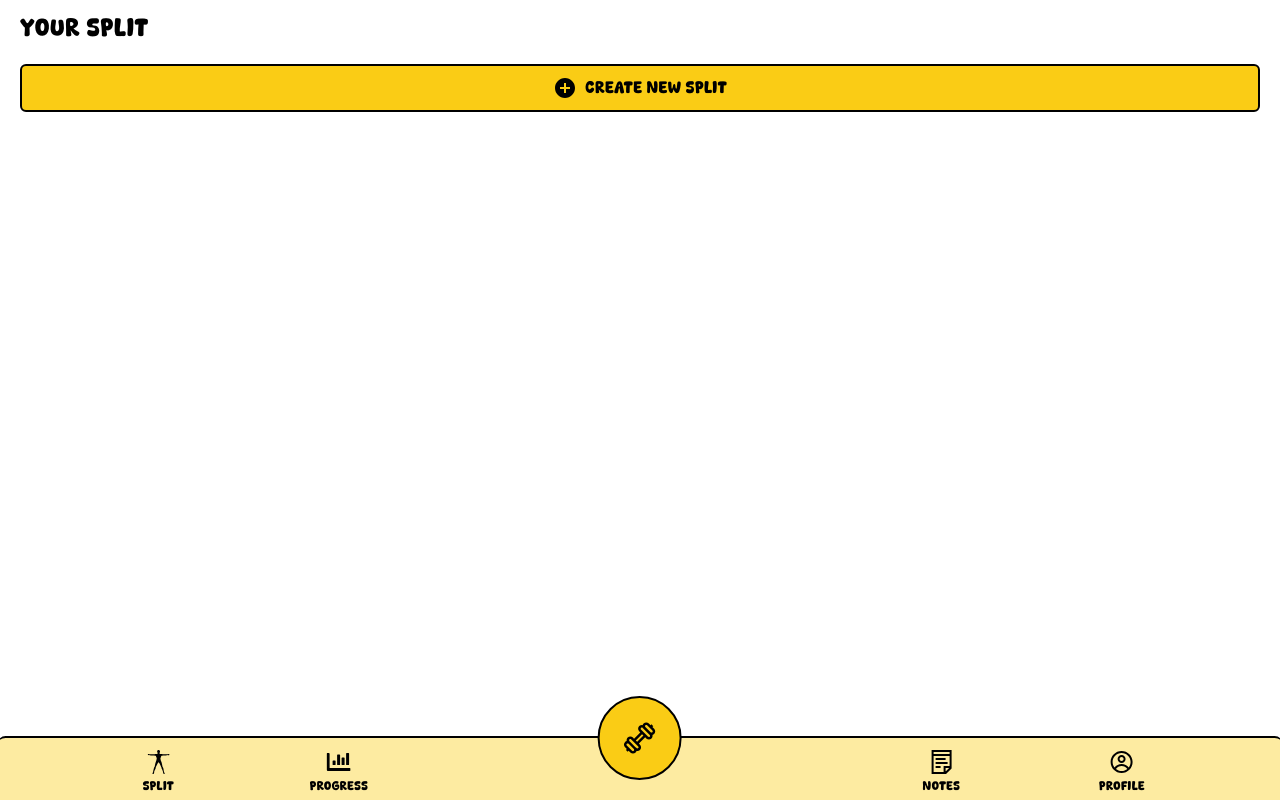
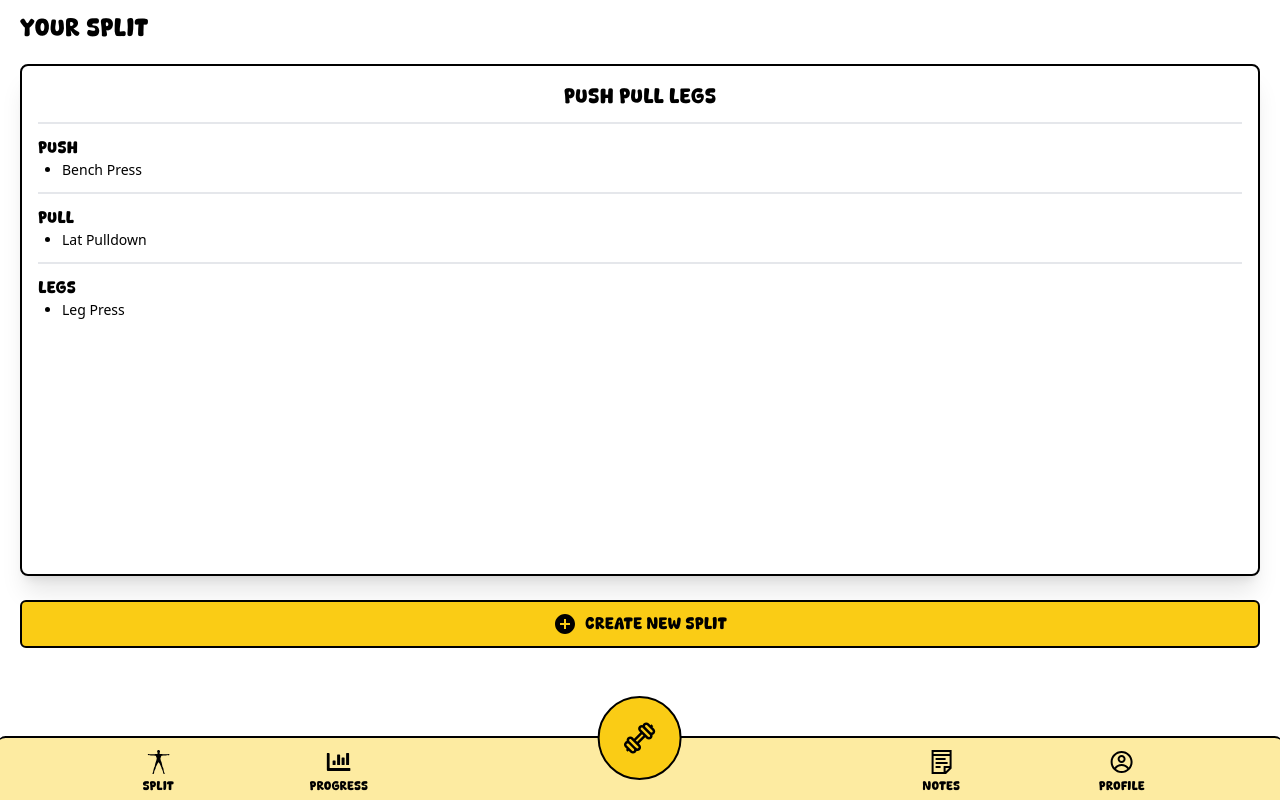
Before and after one commit to elderfieldzeus/twerkout, a React (Vite) app: page /split/current in a window 1280 px wide. Built offline with nearby package versions, Linux system fonts and the light colour scheme; no server answers; sample sign-in values are in the browser's storage.

Commit message:
feat: added sample data to 'Your Split'

```diff
--- /dev/null
+++ b/src/components/Split/CurrentSplitContainer.tsx
@@ -0,0 +1,15 @@
+import React from 'react'
+
+interface CurrentSplitContainerProps {
+    children?: React.ReactNode
+}
+
+const CurrentSplitContainer: React.FC<CurrentSplitContainerProps> = ({ children }) => {
+  return (
+    <div className='w-full h-[32rem] border-2 border-black rounded-lg mb-6 p-4 shadow-xl'>
+        {children}
+    </div>
+  )
+}
+
+export default CurrentSplitContainer
--- /dev/null
+++ b/src/components/Split/CurrentSplitContent.tsx
@@ -0,0 +1,33 @@
+import React from 'react'
+
+const CurrentSplitContent: React.FC = () => {
+  return (
+    <div className='w-full'>
+          <p className='font-coffee text-xl w-full text-center'>PUSH PULL LEGS</p>
+
+          <hr className='my-3 border' />
+
+          <p className='font-coffee'>PUSH</p>
+          <ul className='text-sm font-medium list-disc px-6'>
+              <li>Bench Press</li>
+          </ul>
+
+          <hr className='my-3 border' />
+
+          <p className='font-coffee'>PULL</p>
+          <ul className='text-sm font-medium list-disc px-6'>
+              <li>Lat Pulldown</li>
+          </ul>
+
+          <hr className='my-3 border' />
+
+          <p className='font-coffee'>LEGS</p>
+          <ul className='text-sm font-medium list-disc px-6'>
+              <li>Leg Press</li>
+          </ul>
+
+    </div>
+  )
+}
+
+export default CurrentSplitContent
--- a/src/pages/CurrentSplit.tsx
+++ b/src/pages/CurrentSplit.tsx
@@ -2,6 +2,8 @@ import React, { useEffect } from "react";
 import Main from "../components/Main";
 import AddSplitButton from "../components/Split/AddSplitButton";
 import { useNavigate } from "react-router-dom";
+import CurrentSplitContainer from "../components/Split/CurrentSplitContainer";
+import CurrentSplitContent from "../components/Split/CurrentSplitContent";
 
 interface CurrentSplitProps {
   setColor: () => void;
@@ -22,6 +24,10 @@ const CurrentSplit: React.FC<CurrentSplitProps> = ({ setColor }) => {
     <Main
       header="Your Split"
     >
+      <CurrentSplitContainer>
+        <CurrentSplitContent />
+      </CurrentSplitContainer>
+
       <AddSplitButton
         handleOpen = {handleOpen}
       />
```
Also changed, not shown: src/styles/tailwind.css.
